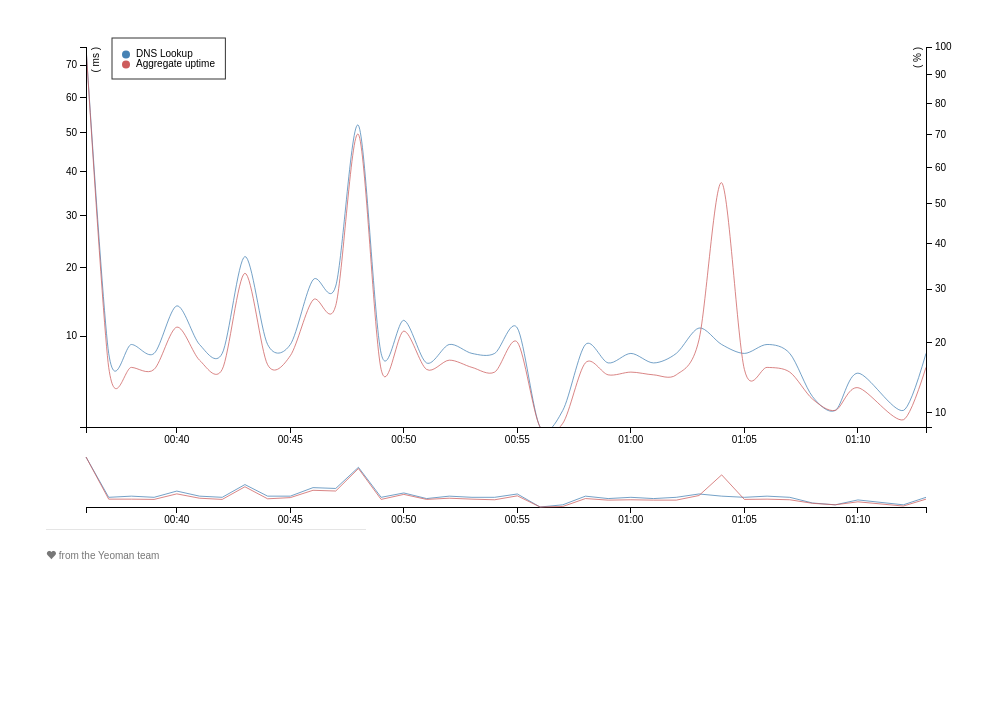
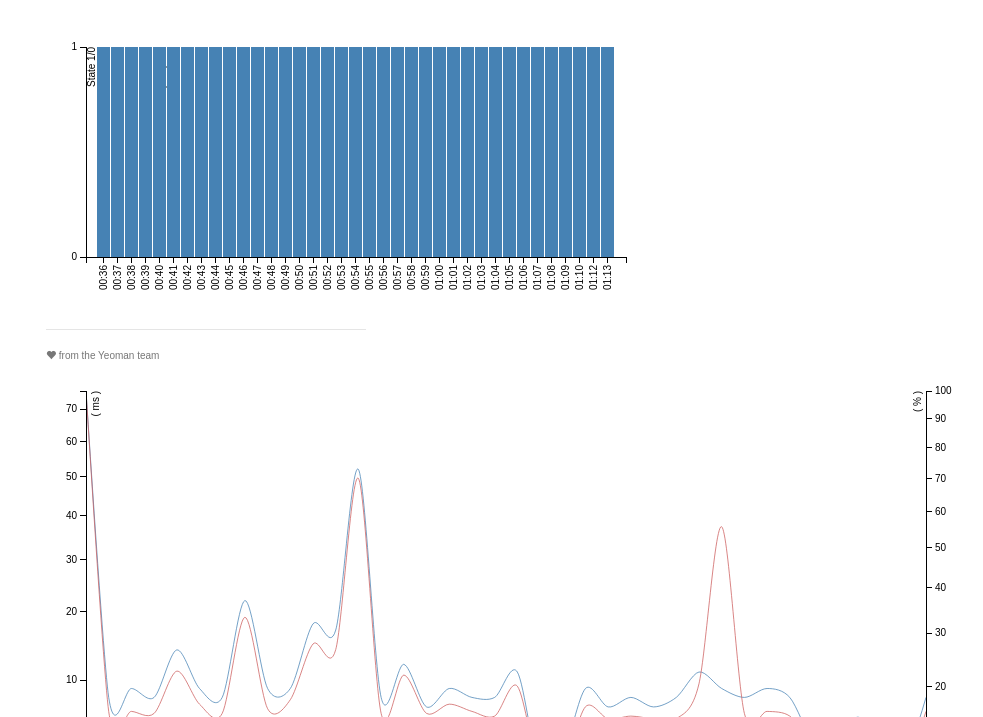
Before and after one commit to doohee323/tz-d3chart, a website: page app/index.html in a window 1280 px wide. Shown: the part 83-800 px from the top of the page, without its empty margins (259-1242 px from the left). Drawn offline with nearby package versions, Linux system fonts and the light colour scheme; files that its build step writes are made by us from their sources.

Commit message:
bar chart

```diff
--- a/app/index.html
+++ b/app/index.html
@@ -37,6 +37,7 @@
 
       <div class="col-lg-6">
       	<div id="chart">
+      	<div id="bar">
       </div>
 
       <div class="footer">
--- a/app/scripts/main.js
+++ b/app/scripts/main.js
@@ -1,5 +1,3 @@
-console.log('\'Allo \'Allo!'); // eslint-disable-line no-console
-
 var main_margin = {
   top : 20,
   right : 80,
@@ -287,3 +285,52 @@ function brush() {
     return g
   }
 })()
+
+var margin = {
+  top : 20,
+  right : 20,
+  bottom : 70,
+  left : 40
+}, width = 600 - margin.left - margin.right, height = 300 - margin.top
+    - margin.bottom;
+// Parse the date / time
+var parseDate = d3.time.format("%Y-%m-%dT%H:%M:%S.%LZ").parse;
+var x = d3.scale.ordinal().rangeRoundBands([ 0, width ], .05);
+var y = d3.scale.linear().range([ height, 0 ]);
+var xAxis = d3.svg.axis().scale(x).orient("bottom").tickFormat(
+    d3.time.format("%H:%M"));
+var yAxis = d3.svg.axis().scale(y).orient("left").ticks(1);
+var svg = d3.select("#bar").append("svg").attr("width",
+    width + margin.left + margin.right).attr("height",
+    height + margin.top + margin.bottom).append("g").attr("transform",
+    "translate(" + margin.left + "," + margin.top + ")");
+d3.json("data2.txt", function(error, data) {
+  data.forEach(function(d) {
+    d.date = parseDate(d.date);
+    d.value = +d.Judge;
+  });
+
+  x.domain(data.map(function(d) {
+    return d.date;
+  }));
+  y.domain([ 0, d3.max(data, function(d) {
+    return d.value;
+  }) ]);
+  svg.append("g").attr("class", "x axis").attr("transform",
+      "translate(0," + height + ")").call(xAxis).selectAll("text").style(
+      "text-anchor", "end").attr("dx", "-.8em").attr("dy", "-.55em").attr(
+      "transform", "rotate(-90)");
+
+  svg.append("g").attr("class", "y axis").call(yAxis).append("text").attr(
+      "transform", "rotate(-90)").attr("y", 2).attr("dy", ".71em").style(
+      "text-anchor", "end").text("State 1/0");
+
+  svg.selectAll("bar").data(data).enter().append("rect").style("fill",
+      "steelblue").attr("x", function(d) {
+        return x(d.date);
+  }).attr("width", x.rangeBand()).attr("y", function(d) {
+    return y(d.value);
+  }).attr("height", function(d) {
+    return height - y(d.value);
+  });
+});
```
